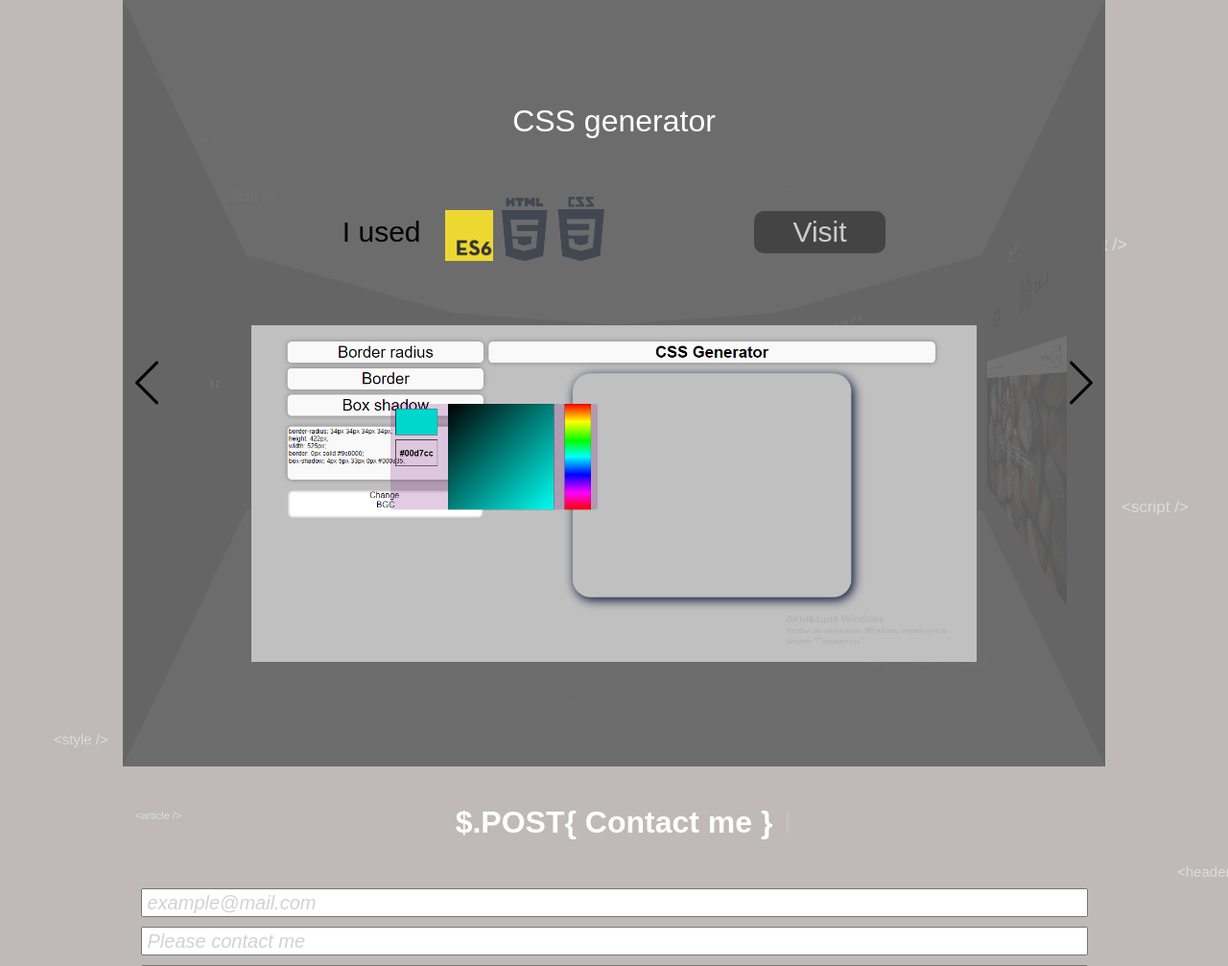
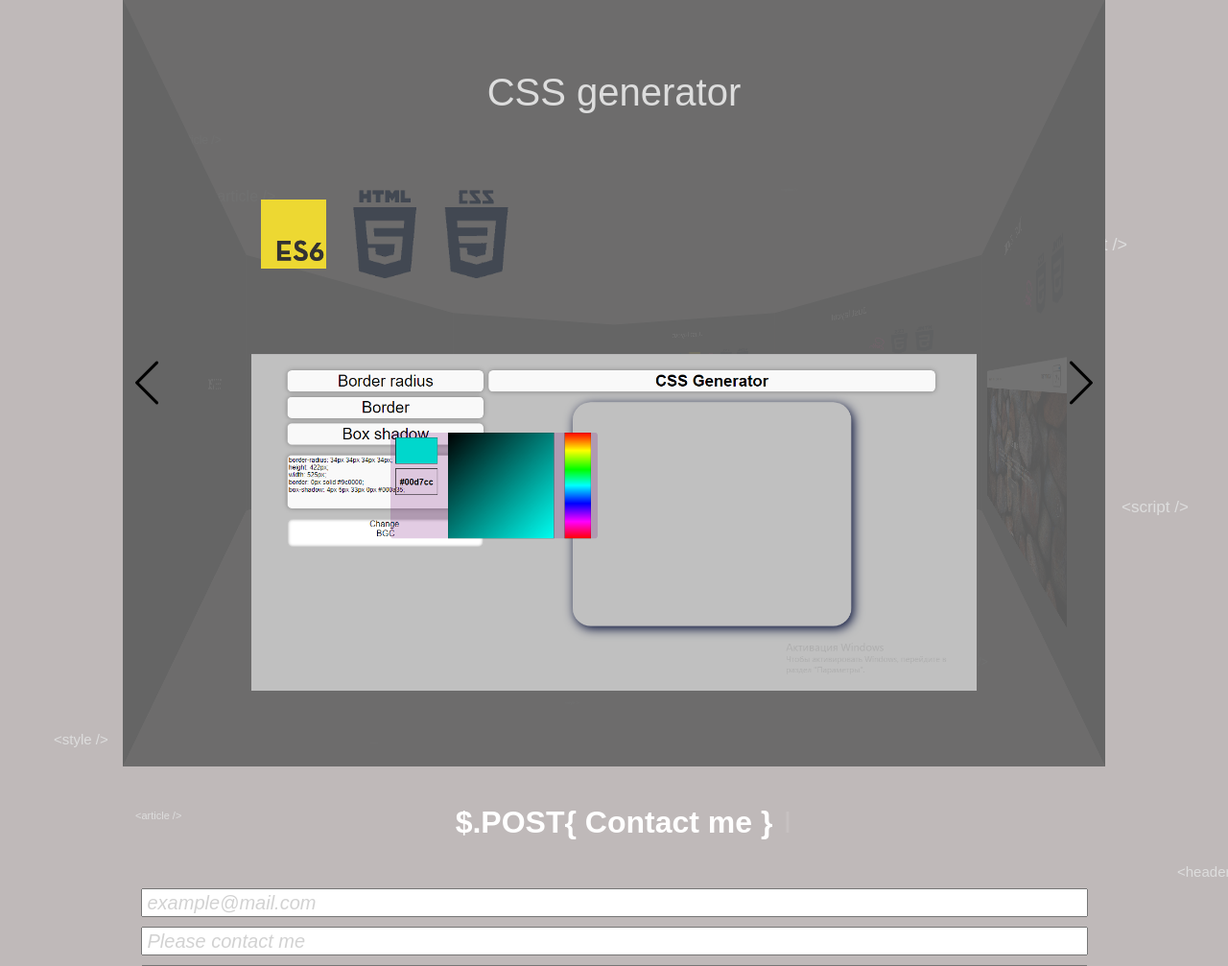
Before and after one commit to avinean/avinean.github.io, a PHP site: page / in a window 1280 px wide; the page is wider, and only the part inside the window is pictured. Shown: the part 1718-2725 px from the top of that part at 96% size. Run offline with PHP 8.4, Linux system fonts and the light colour scheme; grey boxes are pictures that could not be loaded.

Commit message:
slides in sliders remade via grid layout

```diff
--- a/css/styles.css
+++ b/css/styles.css
@@ -169,69 +169,28 @@
       -webkit-box-sizing: border-box;
               box-sizing: border-box;
       position: absolute;
-      display: -webkit-box;
-      display: -ms-flexbox;
-      display: flex;
+      display: grid;
+      grid-template-columns: repeat(10, 1fr);
+      grid-column-gap: 10px;
+      grid-row-gap: 10px;
       width: 100%;
       height: 100%;
-      -webkit-box-pack: center;
-          -ms-flex-pack: center;
-              justify-content: center;
-      -webkit-box-align: center;
-          -ms-flex-align: center;
-              align-items: center;
-      -webkit-box-orient: vertical;
-      -webkit-box-direction: normal;
-          -ms-flex-direction: column;
-              flex-direction: column;
       padding: 40px;
       background-color: rgba(100, 100, 100, 0.9); }
-      .portfolio .slider3d .slide .tech {
-        display: -webkit-box;
-        display: -ms-flexbox;
-        display: flex;
-        width: 60%;
-        -ms-flex-pack: distribute;
-            justify-content: space-around;
-        -webkit-box-align: center;
-            -ms-flex-align: center;
-                align-items: center;
-        margin: 20px;
-        font-size: 30px; }
-        .portfolio .slider3d .slide .tech .techtitle {
-          -webkit-box-flex: 1;
-              -ms-flex: 1;
-                  flex: 1; }
-        .portfolio .slider3d .slide .tech .list {
-          -webkit-box-flex: 3;
-              -ms-flex: 3;
-                  flex: 3;
-          -webkit-box-align: center;
-              -ms-flex-align: center;
-                  align-items: center;
-          -ms-flex-wrap: nowrap;
-              flex-wrap: nowrap; }
-          .portfolio .slider3d .slide .tech .list .icon {
-            width: 50px; }
-        .portfolio .slider3d .slide .tech .visit {
-          -webkit-box-flex: 1;
-              -ms-flex: 1;
-                  flex: 1;
-          border-radius: 10px;
-          text-decoration: none;
-          color: #ccc;
-          background-color: #444;
-          padding: 5px 15px;
-          -webkit-transition: all ease .5s;
-          -o-transition: all ease .5s;
-          transition: all ease .5s;
-          text-align: center; }
-          .portfolio .slider3d .slide .tech .visit:hover {
-            display: block;
-            border-radius: 100%; }
-      .portfolio .slider3d .slide .mockup {
-        width: 80%;
-        margin: 40px; }
+      .portfolio .slider3d .slide .theme, .portfolio .slider3d .slide .icon, .portfolio .slider3d .slide .visit {
+        justify-self: center;
+        -ms-flex-item-align: center;
+            align-self: center; }
+      .portfolio .slider3d .slide .mockup, .portfolio .slider3d .slide .icon {
+        width: 80%; }
+      .portfolio .slider3d .slide .theme {
+        grid-column: 1/11;
+        font-size: 40px;
+        color: #ddd; }
+      .portfolio .slider3d .slide .visit {
+        grid-column: 1/11;
+        grid-row: 3/4;
+        text-align: center; }
 
 .about {
   position: relative;
@@ -358,10 +317,11 @@
     .skills {
       width: 100%; } }
   .skills .grid {
-    width: 80%;
+    width: 60%;
     display: grid;
     grid-template-columns: repeat(8, 1fr);
     grid-column-gap: 20px;
+    grid-row-gap: 20px;
     grid-template-areas: "title	title	 title		title		  title			title		 title	   title"
  "haml   haml     pug        css           css           webpack      webpack   webpack"
  "html   html     photoshop  css           css           sass         sass      npm "
@@ -375,6 +335,7 @@
       justify-self: center; }
     .skills .grid .title {
       grid-area: title;
+      margin: 20px;
       -ms-flex-item-align: center;
           align-self: center;
       justify-self: center; }
--- a/index.html
+++ b/index.html
@@ -60,82 +60,73 @@
     </div>
     <div class="wrapper">
         <section class="portfolio">
-            <svg version="1.1" xmlns="http://www.w3.org/2000/svg" viewBox="0 0 129 129" xmlns:xlink="http://www.w3.org/1999/xlink" enable-background="new 0 0 129 129" class="left" id="left">
+            <svg version="1.1" xmlns="http://www.w3.org/2000/svg" viewBox="0 0 129 129" xmlns:xlink="http://www.w3.org/1999/xlink" enable-background="new 0 0 129 129"
+                class="left" id="left">
                 <g>
-                    <path d="m40.4,121.3c-0.8,0.8-1.8,1.2-2.9,1.2s-2.1-0.4-2.9-1.2c-1.6-1.6-1.6-4.2 0-5.8l51-51-51-51c-1.6-1.6-1.6-4.2 0-5.8 1.6-1.6 4.2-1.6 5.8,0l53.9,53.9c1.6,1.6 1.6,4.2 0,5.8l-53.9,53.9z"/>
+                    <path d="m40.4,121.3c-0.8,0.8-1.8,1.2-2.9,1.2s-2.1-0.4-2.9-1.2c-1.6-1.6-1.6-4.2 0-5.8l51-51-51-51c-1.6-1.6-1.6-4.2 0-5.8 1.6-1.6 4.2-1.6 5.8,0l53.9,53.9c1.6,1.6 1.6,4.2 0,5.8l-53.9,53.9z"
+                    />
                 </g>
             </svg>
-            <svg version="1.1" xmlns="http://www.w3.org/2000/svg" viewBox="0 0 129 129" xmlns:xlink="http://www.w3.org/1999/xlink" enable-background="new 0 0 129 129" class="right" id="right">
+            <svg version="1.1" xmlns="http://www.w3.org/2000/svg" viewBox="0 0 129 129" xmlns:xlink="http://www.w3.org/1999/xlink" enable-background="new 0 0 129 129"
+                class="right" id="right">
                 <g>
-                    <path d="m40.4,121.3c-0.8,0.8-1.8,1.2-2.9,1.2s-2.1-0.4-2.9-1.2c-1.6-1.6-1.6-4.2 0-5.8l51-51-51-51c-1.6-1.6-1.6-4.2 0-5.8 1.6-1.6 4.2-1.6 5.8,0l53.9,53.9c1.6,1.6 1.6,4.2 0,5.8l-53.9,53.9z"/>
+                    <path d="m40.4,121.3c-0.8,0.8-1.8,1.2-2.9,1.2s-2.1-0.4-2.9-1.2c-1.6-1.6-1.6-4.2 0-5.8l51-51-51-51c-1.6-1.6-1.6-4.2 0-5.8 1.6-1.6 4.2-1.6 5.8,0l53.9,53.9c1.6,1.6 1.6,4.2 0,5.8l-53.9,53.9z"
+                    />
                 </g>
             </svg>
 
             <div class="slider3d">
                 <div class="wrap">
                     <div class="slide">
-                        <div class="title">CSS generator</div>
-                        <div class="tech">
-                            <span class="techtitle">I used</span>
-                            <div class="list">
+                        <span class="theme">CSS generator</span>
+                        <span></span>
                         <img src="img/es6.png" alt="ecmascript6" class="icon">
                         <img src="img/html.png" alt="html" class="icon">
                         <img src="img/css.png" alt="css" class="icon">
-                                <img src="" alt="">
-                            </div>
-                            <a href="proj/css_generator/index.html" class="visit">Visit</a>
-                        </div>
+                        <a href="proj/css_generator/index.html" class="visit">
                             <img src="img/demonstration/css-generator.png" alt="" class="mockup">
+                        </a>
                     </div>
                     <div class="slide">
-                        <div class="title">Just layout</div>
-                        <div class="tech">
-                            <span class="techtitle">I used</span>
-                            <div class="list">
+                        <span class="theme">Just layout</span>
+                        <span></span>
                         <img src="img/html.png" alt="html" class="icon">
                         <img src="img/css.png" alt="css" class="icon">
                         <img src="img/sass.png" alt="sass" class="icon">
-                            </div>
-                            <a href="proj/facility/index.html" class="visit">Visit</a>
-                        </div>
+                        <a href="proj/facility/index.html" class="visit">
                             <img src="img/demonstration/facility.png" alt="" class="mockup">
+                        </a>
                     </div>
                     <div class="slide">
-                        <div class="title">Just layout</div>
-                        <div class="tech">
-                            <span class="techtitle">I used</span>
-                            <div class="list">
+                        <span class="theme">Just layout</span>
+                        <span></span>
                         <img src="img/html.png" alt="html" class="icon">
                         <img src="img/css.png" alt="css" class="icon">
                         <img src="img/sass.png" alt="sass" class="icon">
-                            </div>
-                            <a href="proj/watchSell/index.html" class="visit">Visit</a>
-                        </div>
+                        <a href="proj/watchSell/index.html" class="visit">
                             <img src="img/demonstration/watch.png" alt="" class="mockup">
+                        </a>
                     </div>
                     <div class="slide">
-                        <div class="title">Just layout</div>
-                        <div class="tech">
-                            <span class="techtitle">I used</span>
-                            <div class="list">
+                        <span class="theme">Just layout</span>
+                        <span></span>
                         <img src="img/html.png" alt="html" class="icon">
                         <img src="img/css.png" alt="css" class="icon">
                         <img src="img/sass.png" alt="sass" class="icon">
                         <img src="img/js.png" alt="js" class="icon">
                         <img src="img/jquery.png" alt="jquery" class="icon">
-                            </div>
-                            <a href="proj/luxury/index.html" class="visit">Visit</a>
-                        </div>
+                        <a href="proj/luxury/index.html" class="visit">
                             <img src="img/demonstration/florida.png" alt="" class="mockup">
+                        </a>
                     </div>
                     <div class="slide">
-                        <p class="title">reserved</p>
+                        <p class="theme">reserved</p>
                     </div>
                     <div class="slide">
-                        <p class="title">reserved</p>
+                        <p class="theme">reserved</p>
                     </div>
                     <div class="slide">
-                        <p class="title">reserved</p>
+                        <p class="theme">reserved</p>
                     </div>
                 </div>
             </div>
```
Lines whose indentation alone changed are shown as unchanged.
